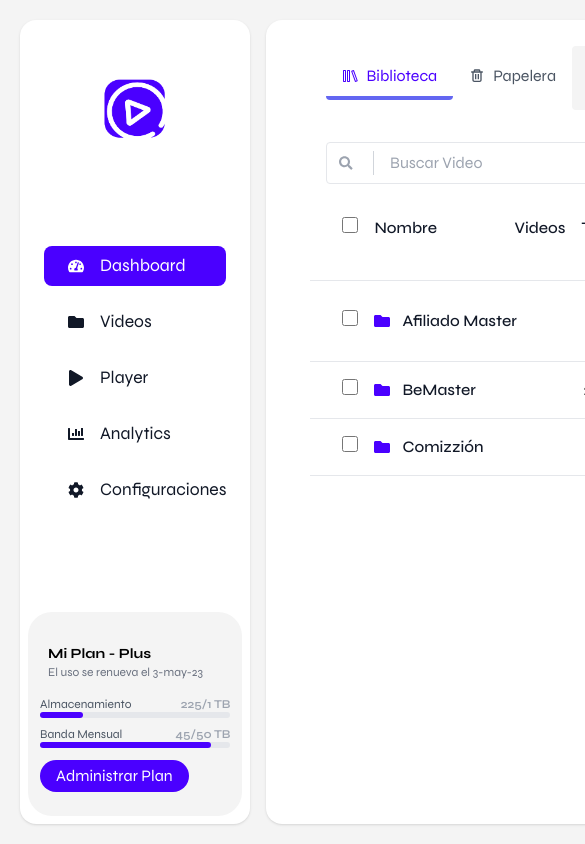
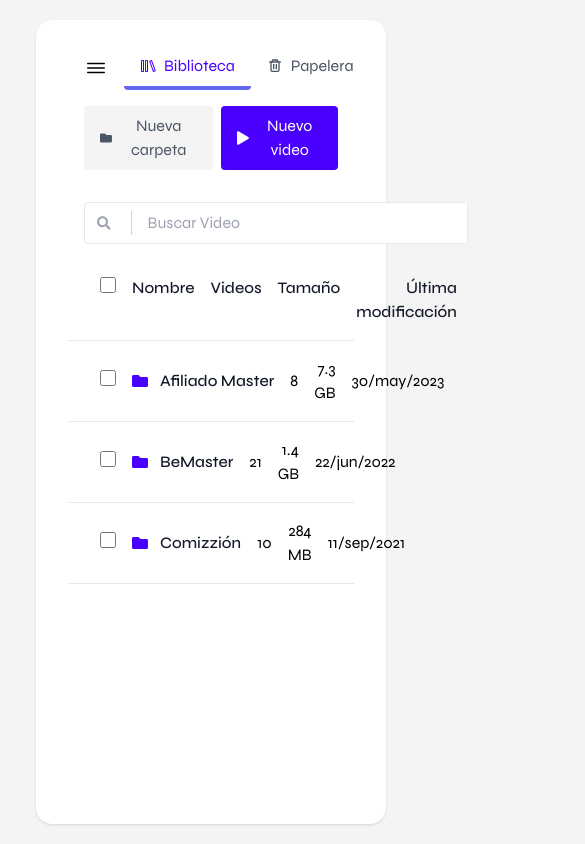
Before and after one commit to danielolan/video-tools, a React (Vite) app: page / in a window 390 px wide. Shown: the top 844 px of the page, 585 px wide, since content can reach past the window. Built offline with nearby package versions, Linux system fonts and the light colour scheme.

Commit message:
New libraries

```diff
--- a/src/App.tsx
+++ b/src/App.tsx
@@ -1,11 +1,19 @@
+import { Outlet, Route, Routes } from "react-router-dom"
 import VideoPage from "./pages/VideoPage"
+import VideoDeatail from "./pages/VideoDeatail"
 
 
 
 function App() {
 
   return (
-    <VideoPage/>
+    <Routes>
+    <Route path="/" >
+      <Route index element={<VideoPage />} />
+      <Route path="detailvideo/:id" element={<VideoDeatail />} />
+      <Route path="*" element={<VideoPage />} />
+    </Route>
+  </Routes>
   )
 }
 
--- a/src/components/Videos/TopBar.tsx
+++ b/src/components/Videos/TopBar.tsx
@@ -6,12 +6,10 @@
 import { IoIosMenu } from "react-icons/io";
 
 const TopBar: React.FC = () => {
-  const [isMobile, setIsMobile] = useState(false);
-
   return (
-    <div className="flex justify-between items-center p-4 mt-2.5">
+    <div className="flex justify-between items-start gap-4 p-4 mt-2.5 lg:flex-row lg:items-center flex-col ">
       <section className="flex items-center gap-4">
-        {isMobile && <IoIosMenu className="text-2xl cursor-pointer" />}
+        <IoIosMenu className="lg:hidden block text-2xl cursor-pointer" />
         <LibraryAndTrashButtons />
       </section>
       <NewFolderAndVideoButtons />
--- /dev/null
+++ b/src/components/Videos/TopBarDetail.tsx
@@ -0,0 +1,22 @@
+import React from "react";
+import { IoIosMenu } from "react-icons/io";
+import { IoArrowBackSharp } from "react-icons/io5";
+import { Link, useParams } from "react-router-dom";
+
+export const TopBarDetail = () => {
+
+  const {id} = useParams()
+  return (
+    <div className="flex items-center">
+      <section className="flex items-center gap-4">
+        <IoIosMenu className="lg:hidden block text-2xl cursor-pointer" />
+
+        <Link to="/" className="rounded-xl bg-custom-violet p-3 mr-4">
+          <IoArrowBackSharp className="text-white" />
+        </Link>
+      </section>
+      <h1 className="text-xl">Home</h1>
+      <h2 className="text-xl text-gray-500">/ {id}</h2>
+    </div>
+  );
+};
--- a/src/components/Videos/VideoList.tsx
+++ b/src/components/Videos/VideoList.tsx
@@ -1,23 +1,42 @@
 // VideoList.tsx
 
-import React from 'react';
-import VideoListItem from './VideoListItem';
+import React from "react";
+import VideoListItem from "./VideoListItem";
 
 const VideoList: React.FC = () => {
   return (
     <div className="flex flex-col">
       <div className="grid grid-cols-[auto,1fr,2fr,1fr,2fr] gap-4 py-4 px-4 font-medium text-gray-900 border-b border-gray-200">
-        <div className="pl-4"><input type="checkbox" className="form-checkbox h-4 w-4" /></div>
+        <div className="pl-4">
+          <input type="checkbox" className="form-checkbox h-4 w-4" />
+        </div>
         <div>Nombre</div>
         <div className="text-right">Videos</div>
         <div className="text-right">Tamaño</div>
         <div className="text-right pr-8">Última modificación</div>
       </div>
-      {/* Repetir VideoListItem con datos estáticos para maquetar */}
-      <VideoListItem name="Afiliado Master" videosCount={8} size="7.3 GB" lastModified="30/may/2023" />
-      <VideoListItem name="BeMaster" videosCount={21} size="1.4 GB" lastModified="22/jun/2022" />
-      <VideoListItem name="Comizzión" videosCount={10} size="284 MB" lastModified="11/sep/2021" />
-      {/* ... otros elementos de la lista ... */}
+      {/* List of element here should be beeter option than one by one*/}
+      <VideoListItem
+        id="afilidado-23"
+        name="Afiliado Master"
+        videosCount={8}
+        size="7.3 GB"
+        lastModified="30/may/2023"
+      />
+      <VideoListItem
+        id="bemaster-23"
+        name="BeMaster"
+        videosCount={21}
+        size="1.4 GB"
+        lastModified="22/jun/2022"
+      />
+      <VideoListItem
+        id="comision-23"
+        name="Comizzión"
+        videosCount={10}
+        size="284 MB"
+        lastModified="11/sep/2021"
+      />
     </div>
   );
 };
--- a/src/components/Videos/VideoListItem.tsx
+++ b/src/components/Videos/VideoListItem.tsx
@@ -1,26 +1,37 @@
 // VideoListItem.tsx
 
-import React from 'react';
-import { FaFolder } from 'react-icons/fa';
+import React from "react";
+import { FaFolder } from "react-icons/fa";
+import { Link } from "react-router-dom";
 
 interface VideoListItemProps {
+  id: string;
   name: string;
   videosCount: number;
   size: string;
   lastModified: string;
 }
 
-const VideoListItem: React.FC<VideoListItemProps> = ({ name, videosCount, size, lastModified }) => {
-
+const VideoListItem: React.FC<VideoListItemProps> = ({
+  id,
+  name,
+  videosCount,
+  size,
+  lastModified,
+}) => {
   return (
-    <div className="grid grid-cols-[auto,1fr,2fr,1fr,2fr] gap-4 cursor-pointer items-center p-4 border-b border-gray-200 hover:bg-custom-gray">
+    <div className="grid grid-cols-[auto,1fr,2fr,1fr,2fr] gap-4  items-center p-4 border-b border-gray-200 hover:bg-custom-gray">
       <div className="pl-4">
         <input type="checkbox" className="form-checkbox h-4 w-4" />
       </div>
-      <div className="flex items-center space-x-3">
-        <FaFolder className='text-custom-violet'/>
-        <span className="block font-medium text-gray-900 truncate">{name}</span>
-      </div>
+      <Link to={`detailvideo/${id}`} className="cursor-pointer">
+        <div className="flex items-center space-x-3 ">
+          <FaFolder className="text-custom-violet" />
+          <span className="block font-medium text-gray-900 truncate">
+            {name}
+          </span>
+        </div>
+      </Link>
       <div className="text-right">{videosCount}</div>
       <div className="text-right">{size}</div>
       <div className="text-right pr-8">{lastModified}</div>
--- a/src/components/shared/AccountPlan.tsx
+++ b/src/components/shared/AccountPlan.tsx
@@ -29,18 +29,18 @@
         <p className="text-sm font-bold">{planName}</p>
         <p className="text-xs text-gray-500">{renewalDate}</p>
       </div>
-      <div className="flex justify-between items-center mt-2 ">
+      <div className="flex justify-between items-center mt-2 gap-2">
         <span className="text-xs font-light text-gray-600">Almacenamiento</span>
         <span className="text-xs font-semibold text-gray-400">{storageUsed}/{storageTotal}</span>
       </div>
-      <div className="w-full bg-gray-200 rounded-full h-1.5 dark:bg-gray-700">
+      <div className="w-full bg-gray-200 rounded-full h-1.5 dark:bg-indigo-200">
         <div className="bg-custom-violet h-1.5 rounded-full" style={{ width: `${storagePercentage}%` }}></div>
       </div>
       <div className="flex justify-between items-center mt-2">
         <span className="text-xs font-light text-gray-600">Banda Mensual</span>
         <span className="text-xs font-semibold text-gray-400 ">{bandwidthUsed}/{bandwidthTotal}</span>
       </div>
-      <div className="w-full bg-gray-200 rounded-full h-1.5 dark:bg-gray-700">
+      <div className="w-full bg-gray-200 rounded-full h-1.5 dark:bg-indigo-200">
         <div className="bg-custom-violet h-1.5 rounded-full" style={{ width: `${bandwidthPercentage}%` }}></div>
       </div>
       <button className="w-auto bg-custom-violet text-white p-1 px-4 rounded-3xl mt-3">
--- a/src/components/shared/Sidebar.tsx
+++ b/src/components/shared/Sidebar.tsx
@@ -62,7 +62,7 @@
     bandwidthPercentage: 90,
   };
   return (
-    <aside className="w-64" aria-label="Sidebar">
+    <aside className="w-64 hidden lg:block" aria-label="Sidebar">
       <div className="flex flex-col justify-between h-full p-2 shadow bg-white rounded-2xl">
         <div className="flex flex-col justify-between h-[100vh]">
           {/* Logo */}
--- /dev/null
+++ b/src/components/shared/layouts/DashBoardLayout.tsx
@@ -0,0 +1,17 @@
+import Sidebar from "../Sidebar";
+
+interface PropsLayoutDash {
+  children: JSX.Element | JSX.Element[];
+}
+const DashBoardLayout = ({ children }: PropsLayoutDash) => {
+  return (
+    <div className="flex h-screen  p-5">
+      <Sidebar />
+      <div className="flex-1 flex flex-col bg-white ml-4 rounded-2xl shadow px-8 w-full">
+        {children}
+      </div>
+    </div>
+  );
+};
+
+export default DashBoardLayout;
--- /dev/null
+++ b/src/pages/VideoDeatail.tsx
@@ -0,0 +1,15 @@
+import { TopBarDetail } from "../components/Videos/TopBarDetail";
+import DashBoardLayout from "../components/shared/layouts/DashBoardLayout";
+
+const VideoDeatail: React.FC = () => {
+  return (
+    <DashBoardLayout>
+      <div className="p-4 pt-8">
+        <TopBarDetail />
+        <section className="mt-4">Hola Aui la detalle de la otra tabal</section>
+      </div>
+    </DashBoardLayout>
+  );
+};
+
+export default VideoDeatail;
--- a/src/pages/VideoPage.tsx
+++ b/src/pages/VideoPage.tsx
@@ -1,21 +1,18 @@
 // DashboardPage.tsx
 
 import React from "react";
-import Sidebar from "../components/shared/Sidebar";
 import VideoList from "../components/Videos/VideoList";
 import SearchBar from "../components/Videos/SearchBar";
 import TopBar from "../components/Videos/TopBar";
+import DashBoardLayout from "../components/shared/layouts/DashBoardLayout";
 
 const VideoPage: React.FC = () => {
   return (
-    <div className="flex h-screen  p-5">
-      <Sidebar />
-      <div className="flex-1 flex flex-col bg-white ml-4 rounded-2xl shadow px-11">
-        <TopBar />
-        <SearchBar />
-        <VideoList />
-      </div>
-    </div>
+    <DashBoardLayout>
+      <TopBar />
+      <SearchBar />
+      <VideoList />
+    </DashBoardLayout>
   );
 };
 
```
Also changed, not shown: 2 other files (tests, documents, lock files or other folders).
